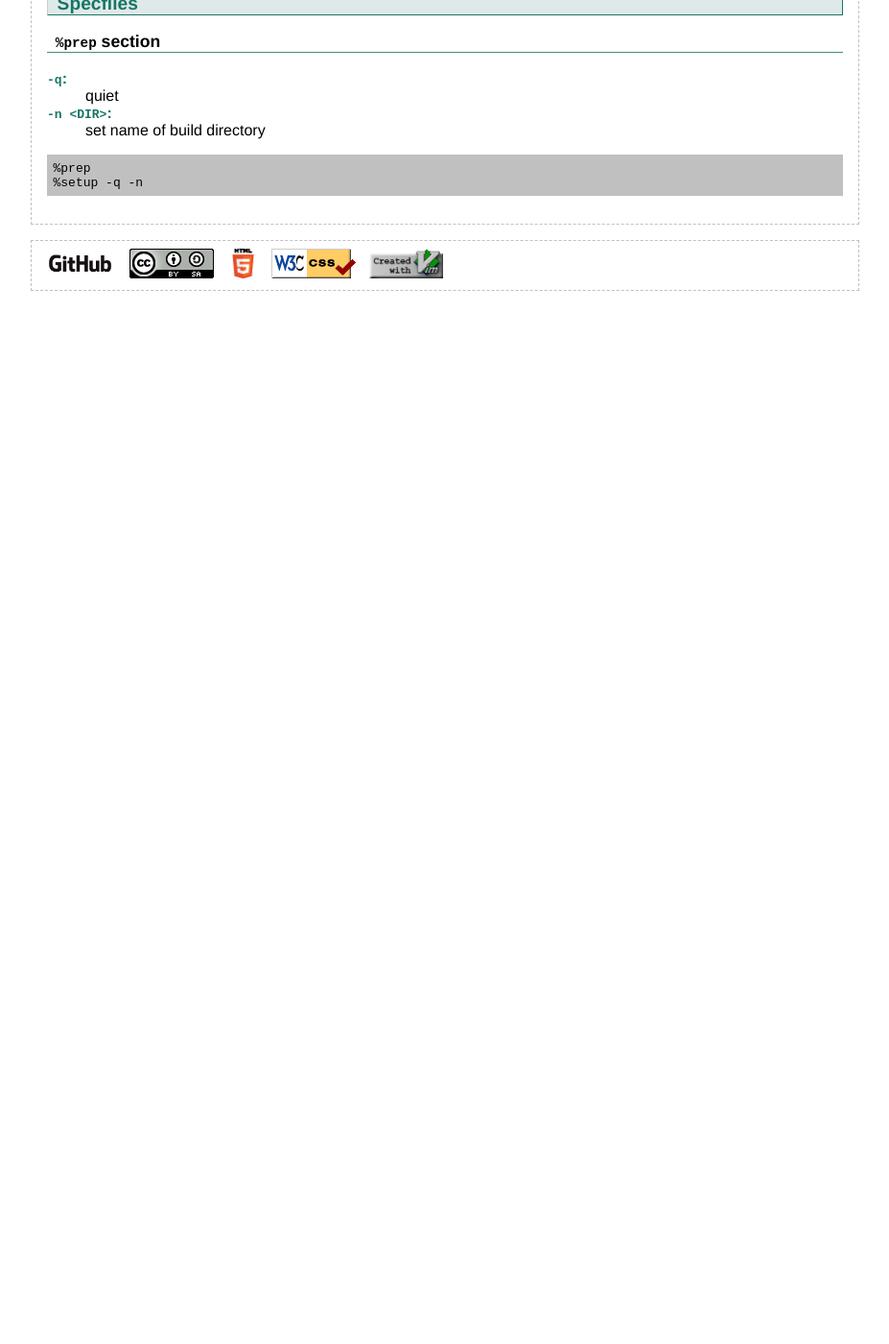
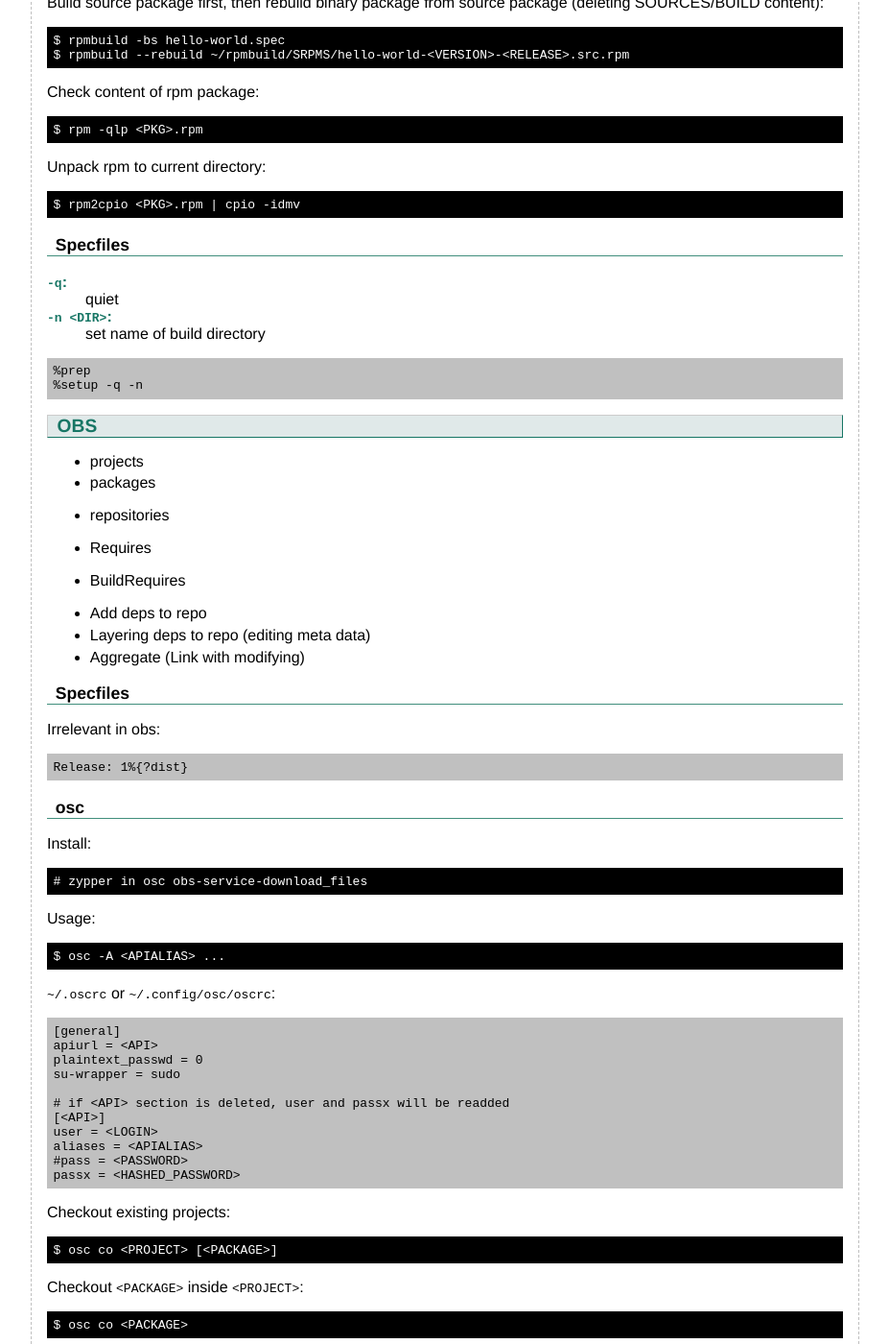
Before and after one commit to flyinggreenfrog/flyinggreenfrog.github.io, a Jekyll site: the page built from knowledgebase/packaging.md, in a window 1280 px wide and 1400 px high, scrolled down 939 px. Shown: the whole window at 96% size, without its empty margins (176-1103 px from the left). Built offline with Jekyll 4.4.1, drawn with Linux system fonts in a browser that asks for light colours; before the commit the page ends 1274 px from its top, so only the background shows below that; some of the changed text lies outside the part shown.

Commit message:
Work on knowledgebase packaging.

````diff
--- a/knowledgebase/packaging.md
+++ b/knowledgebase/packaging.md
@@ -1,26 +1,38 @@
 ---
 title: Packaging
-last-changed: <time>2021-01-30</time>
+last-changed: <time>2021-02-13</time>
 knowledgebase: true
 categories: [Linux]
 ---
 ## Links
 
-* [RPM Packaging Guide](https://rpm-packaging-guide.github.io) <time>2021-01-30</time>
-* [RPM Packaging Guide](http://rpm-guide.readthedocs.io/en/latest/) <time>2021-01-30</time>
-* [Maximum RPM](http://www.rpm.org/max-rpm) <time>2021-01-30</time>
-* [RPM Macro syntax](http://rpm.org/user_doc/macros.html) <time>2021-01-30</time>
-* [openSUSE: Specfile guidelines](https://en.opensuse.org/openSUSE:Specfile_guidelines) <time>2021-01-30</time>
-* [openSUSE: Packaging Conventions RPM Macros](https://en.opensuse.org/openSUSE:Packaging_Conventions_RPM_Macros) <time>2021-01-30</time>
+* [RPM Packaging Guide](https://rpm-packaging-guide.github.io) <time>2021-02-13</time>
+* [RPM Packaging Guide](http://rpm-guide.readthedocs.io/en/latest/) <time>2021-02-13</time>
+* [Maximum RPM](http://www.rpm.org/max-rpm) <time>2021-02-13</time>
+* [RPM Macro syntax](http://rpm.org/user_doc/macros.html) <time>2021-02-13</time>
+* [Filesystem Hierarchy Standard (FHS)](https://refspecs.linuxfoundation.org/FHS_3.0/fhs/index.html) <time>2021-02-13</time>
+* [openSUSE: Portal:Packaging](https://en.opensuse.org/Portal:Packaging) <time>2021-02-13</time>
+* [openSUSE: Packaging guidelines](https://en.opensuse.org/openSUSE:Packaging_guidelines) <time>2021-02-13</time>
+* [openSUSE: Specfile guidelines](https://en.opensuse.org/openSUSE:Specfile_guidelines) <time>2021-02-13</time>
+* [openSUSE: Packaging Conventions RPM Macros](https://en.opensuse.org/openSUSE:Packaging_Conventions_RPM_Macros) <time>2021-02-13</time>
+* [openSUSE: Build Service Tutorial](https://en.opensuse.org/openSUSE:Build_Service_Tutorial) <time>2021-02-13</time>
+* [openSUSE: OSC](https://en.opensuse.org/openSUSE:OSC) <time>2021-02-13</time>
+* [openSUSE: Build Service Tips and Tricks](https://en.opensuse.org/openSUSE:Build_Service_Tips_and_Tricks) <time>2021-02-13</time>
+* [openSUSE: Build Service Concept project linking](https://en.opensuse.org/openSUSE:Build_Service_Concept_project_linking) <time>2021-02-13</time>
+
+## Terms
+
+FHS
+: Filesystem Hierarchy Standard
 
 ## Description
 
-Where to place files:
+Where to place files according to FHS:
 
 * `/usr/bin/`
 * `/usr/share/<PROG>/lib/`
 
-## Packaging
+## RPM
 
 ```console
 # zypper in rpm-build rpm-devel rpmlint rpmdevtools
@@ -59,9 +71,7 @@ Unpack rpm to current directory:
 $ rpm2cpio <PKG>.rpm | cpio -idmv
 ```
 
-## Specfiles
-
-### `%prep` section
+### Specfiles
 
 `-q`
 : quiet
@@ -73,3 +83,220 @@ $ rpm2cpio <PKG>.rpm | cpio -idmv
 %prep
 %setup -q -n
 ```
+
+## OBS
+
+* projects
+* packages
+* repositories
+
+* Requires
+* BuildRequires
+
+* Add deps to repo
+* Layering deps to repo (editing meta data)
+* Aggregate (Link with modifying)
+
+### Specfiles
+
+Irrelevant in obs:
+
+```text
+Release: 1%{?dist}
+```
+
+### osc
+
+Install:
+
+```console
+# zypper in osc obs-service-download_files
+```
+
+Usage:
+
+```console
+$ osc -A <APIALIAS> ...
+```
+
+`~/.oscrc` or `~/.config/osc/oscrc`:
+
+```text
+[general]
+apiurl = <API>
+plaintext_passwd = 0
+su-wrapper = sudo
+
+# if <API> section is deleted, user and passx will be readded
+[<API>]
+user = <LOGIN>
+aliases = <APIALIAS>
+#pass = <PASSWORD>
+passx = <HASHED_PASSWORD>
+```
+
+Checkout existing projects:
+
+```console
+$ osc co <PROJECT> [<PACKAGE>]
+```
+
+Checkout `<PACKAGE>` inside `<PROJECT>`:
+
+```console
+$ osc co <PACKAGE>
+```
+
+Branch project, to make changes at sources:
+
+```console
+$ osc branch <PROJECT> <PACKAGE>
+```
+
+Copy packages (e.g. different build service):
+
+```console
+$ osc -A <APIALIAS> copypac -t <TO-APIALIAS> <SOURCEPRJ> <SOURCEPKG> <DESTPRJ> [<DESTPKG>]
+```
+
+View projects / packages:
+
+```console
+$ osc ls /
+$ osc ls <PROJECT> [<PACKAGE>]
+$ Binärpakete: osc ls -b
+```
+
+View working copy:
+
+```console
+$ osc info <PATH>
+```
+
+```console
+$ osc log
+```
+
+Update working copy:
+
+```console
+$ osc up
+```
+
+Add files:
+
+```console
+$ osc add <FILE>
+```
+
+Changelog:
+
+```
+$ touch <PACKAGE>.changes
+$ osc vc
+```
+
+`<PACKAGE>.changes`:
+
+```text
+* 2021-02-13 update
+```
+
+or
+
+```text
+Sat Feb 13 20:00:00 UTC 2021 - mail@example.org
+- update
+  * comments
+```
+
+```console
+$ osc add <PACKAGE>.changes
+```
+
+Commit changes:
+
+```console
+$ osc ci
+```
+
+List repositories:
+
+```console
+$ osc repos
+```
+
+Trigger build manual (normally not necessary, because done automatically):
+
+```console
+$ osc rebuildpac [<PROJECT> [<PACKAGE> [<REPOSITORY> [<ARCH>]]]]
+```
+
+Build locally:
+
+```console
+$ osc build <REPOSITORY> <ARCH> <SPEC-FILE>
+```
+
+Status:
+
+```console
+$ osc st
+```
+
+Results:
+
+```console
+$ osc r
+```
+
+Project results:
+
+```console
+$ osc pr
+```
+
+Buildlog:
+
+```console
+$ osc bl|buildlog <REPOSITORY> <ARCH>
+$ osc blt|buildlogtail <REPOSITORY> <ARCH>
+```
+
+Metainformation:
+
+```console
+$ osc meta prj|prjconf|pkg
+```
+
+Create new project:
+
+```console
+$ osc meta prj -e <PROJECT>
+```
+
+Create new package:
+
+```console
+$ osc meta pkg -e <PROJECT> <PACKAGE>
+```
+
+Repo:
+
+```console
+$ osc meta prj -e <PROJECT>
+$ osc meta prjconf <PROJECT>
+```
+
+User:
+
+```console
+$ osc meta user <USER>
+```
+
+Delete package:
+
+```console
+$ cd <PROJECT>
+$ osc delete <PACKAGE>
+```
````
